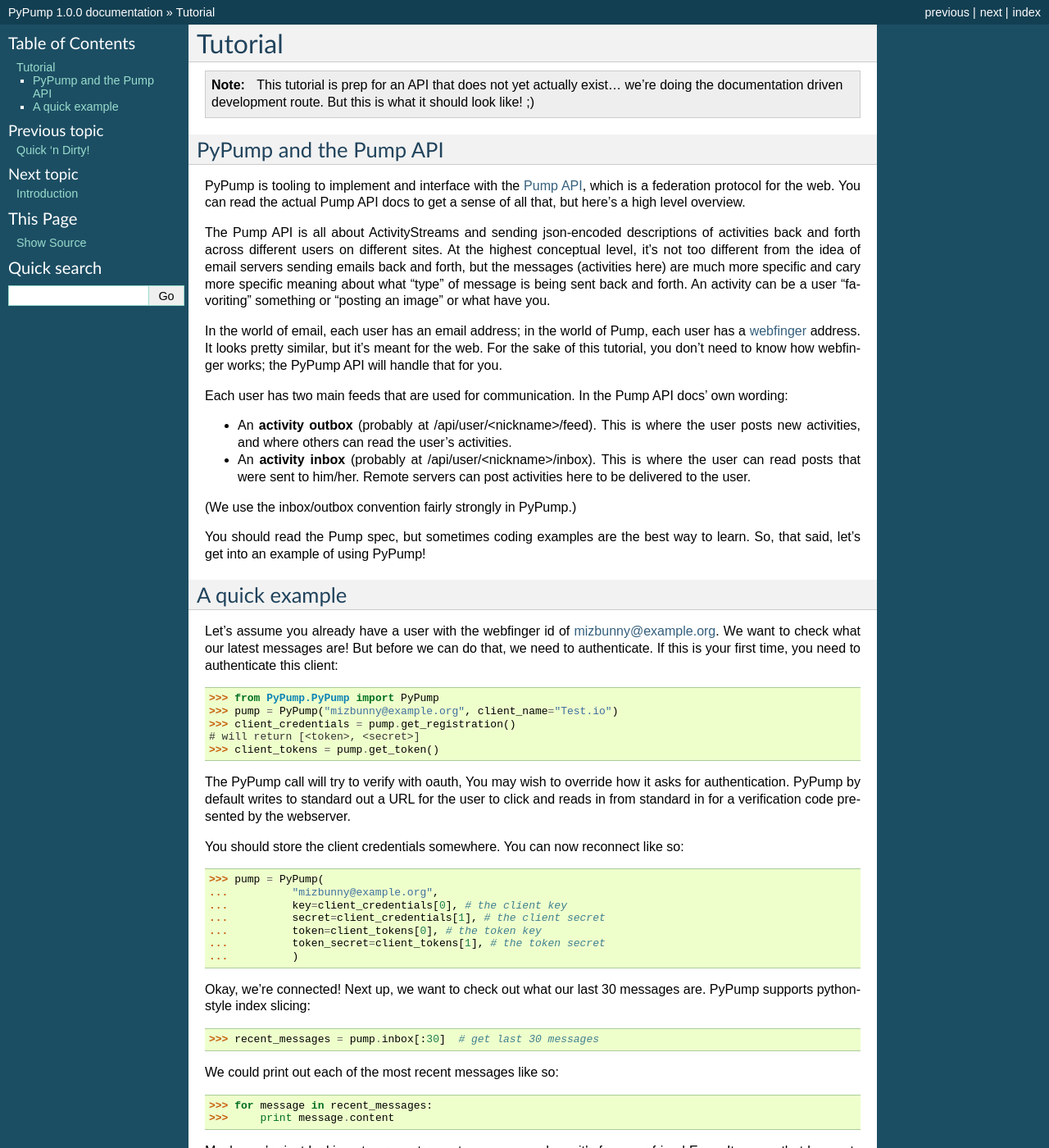
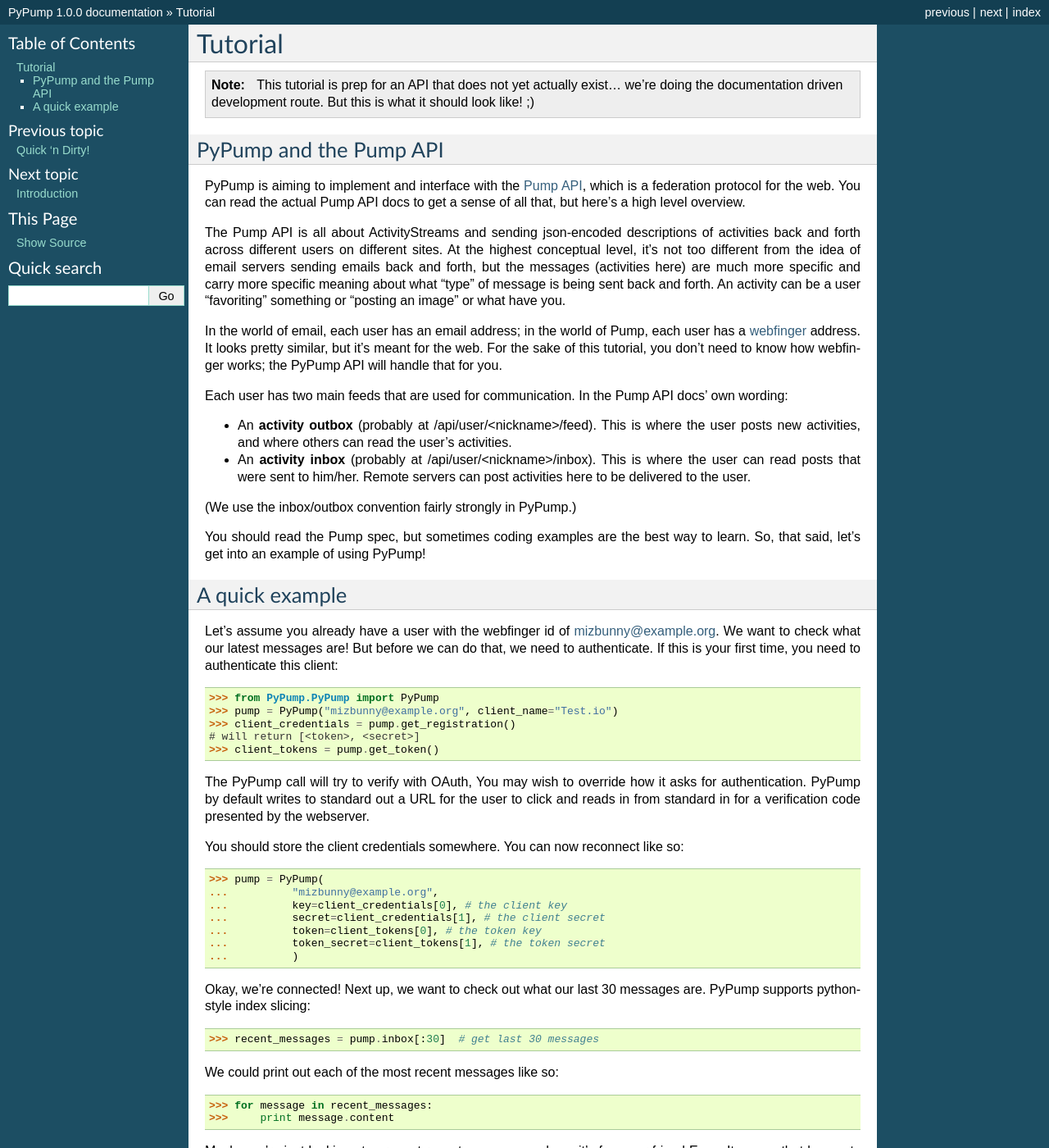
Before and after one commit to tsyesika/PyPump, a Sphinx documentation site: the page built from docs/gettingstarted/tutorial.rst, in a window 1280 px wide and 1400 px high. Shown: the whole window at 82% size. Built offline with Sphinx 7.4.7, drawn with Linux system fonts in a browser that asks for light colours; pages that are not in the unit, such as notebooks, are missing from menus; some of the changed text lies outside the part shown.

Commit message:
Spell check

```diff
--- a/docs/gettingstarted/tutorial.rst
+++ b/docs/gettingstarted/tutorial.rst
@@ -7,7 +7,7 @@
 PyPump and the Pump API
 -----------------------
 
-PyPump is tooling to implement and interface with the `Pump API
+PyPump is aiming to implement and interface with the `Pump API
 <https://github.com/e14n/pump.io/blob/master/API.md>`_, which is a
 federation protocol for the web.  You can read the actual Pump API
 docs to get a sense of all that, but here's a high level overview.
@@ -17,7 +17,7 @@
 different sites.  At the highest conceptual level, it's not too
 different from the idea of email servers sending emails back and
 forth, but the messages (activities here) are much more specific and
-cary more specific meaning about what "type" of message is being sent
+carry more specific meaning about what "type" of message is being sent
 back and forth.  An activity can be a user "favoriting" something or
 "posting an image" or what have you.
 
@@ -58,7 +58,7 @@
       # will return [<token>, <secret>]
       >>> client_tokens = pump.get_token()
 
-The PyPump call will try to verify with oauth, You may wish to override how it asks for authentication.
+The PyPump call will try to verify with OAuth, You may wish to override how it asks for authentication.
 PyPump by default writes to standard out a URL for the user to click and reads in from standard in for a verification
 code presented by the webserver.
 
@@ -117,7 +117,7 @@
     >>> for messages in evan.inbox:
     >>>     print message.content
 
-Prehaps we want to know a bit about evan::
+Prehaps we want to know a bit about Evan::
 
     >>> print evan.summery
 
```
